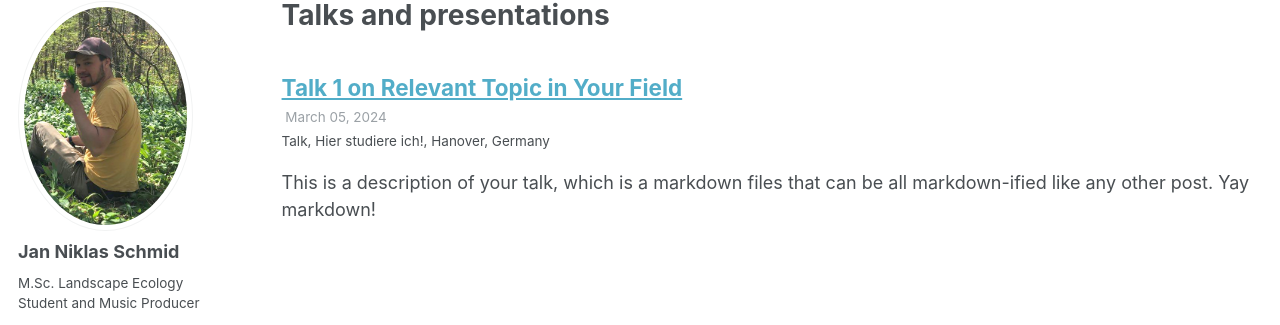
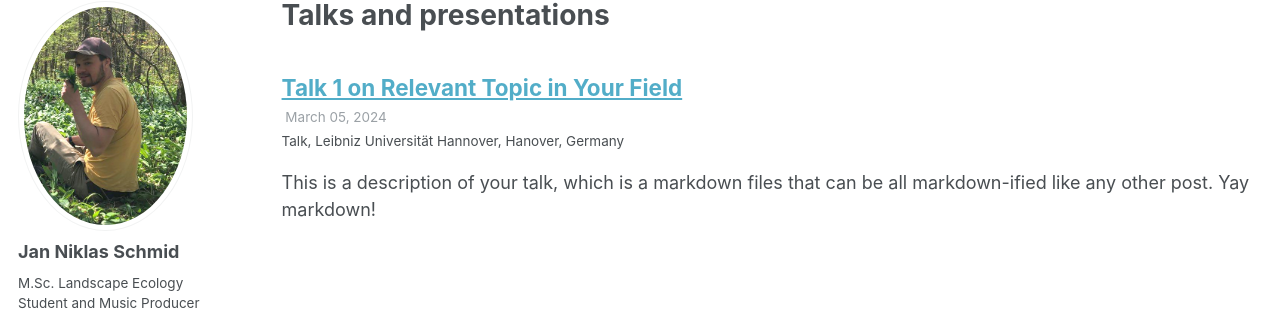
Before and after one commit to jnschmd44/jnschmd44.github.io, a Jekyll site: the page built from _pages/talks.html, in a window 1280 px wide. Shown: the part 117-442 px from the top of the page. Built offline with Jekyll 4.4.1, drawn with Linux system fonts in a browser that asks for light colours; some web fonts are replaced.

Commit message:
Update 2024-03-05-talk-1.md

```diff
--- a/_talks/2024-03-05-talk-1.md
+++ b/_talks/2024-03-05-talk-1.md
@@ -3,7 +3,7 @@ title: "Talk 1 on Relevant Topic in Your Field"
 collection: talks
 type: "Talk"
 permalink: /talks/2024-03-05-talk-1
-venue: "Hier studiere ich!"
+venue: "Leibniz Universität Hannover"
 date: 2024-03-05
 location: "Hanover, Germany"
 ---
```
